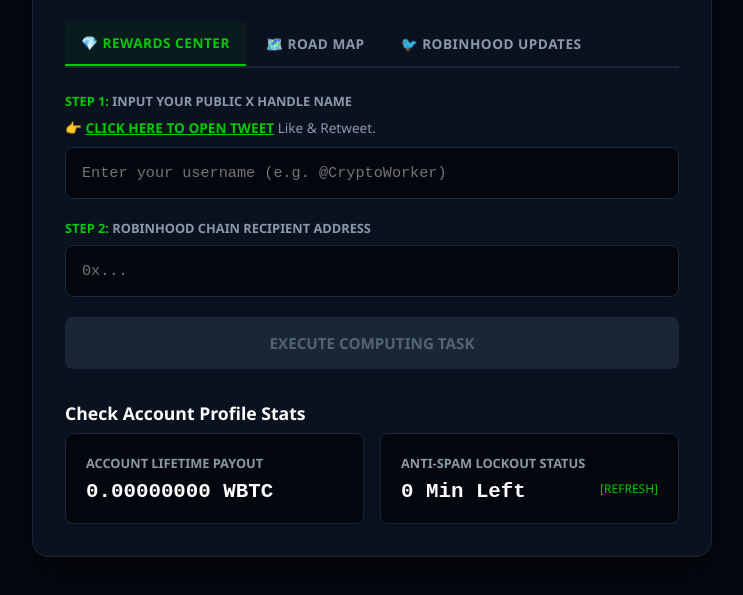
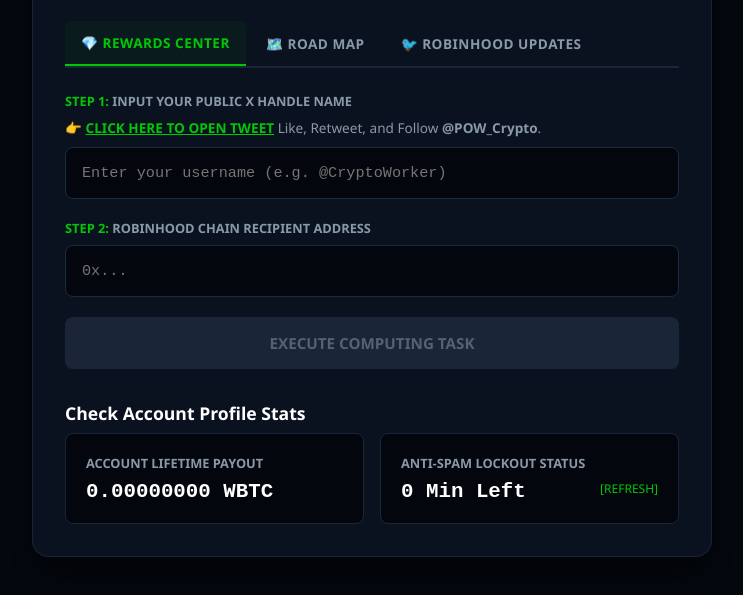
Before and after one commit to Amyu112906/pow-backend, a website: page index.html in a window 1280 px wide. Shown: the part 173-768 px from the top of the page, without its empty margins (268-1011 px from the left). Drawn offline with Linux system fonts and the light colour scheme.

```diff
--- a/index.html
+++ b/index.html
@@ -86,7 +86,7 @@
             <div class="input-group">
                 <label for="twitter-proof"><span>Step 1:</span> Input Your Public X Handle Name</label>
                 <div class="sub-label-link">
-                    👉 <a href="#" id="raid-link" target="_blank">CLICK HERE TO OPEN TWEET</a> Like & Retweet.
+                    👉 <a href="#" id="raid-link" target="_blank">CLICK HERE TO OPEN TWEET</a> Like, Retweet, and Follow <b>@POW_Crypto</b>.
                 </div>
                 <input type="text" id="twitter-proof" class="address-input" placeholder="Enter your username (e.g. @CryptoWorker)" autocomplete="off">
             </div>
```
